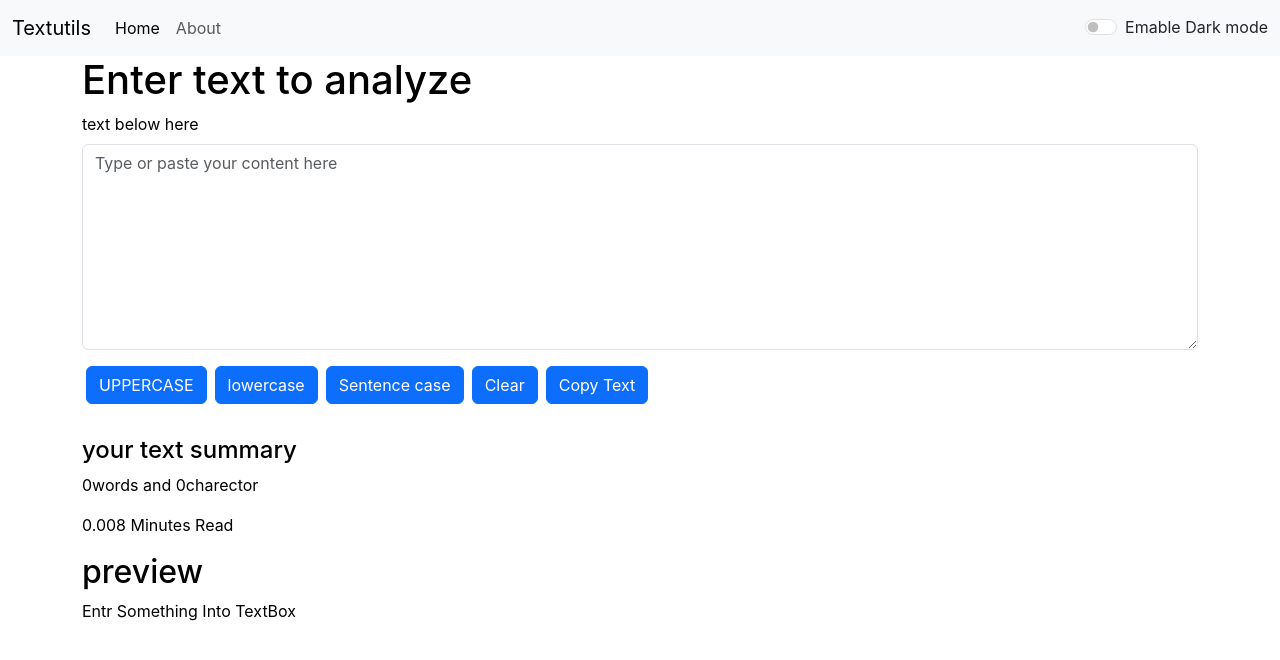
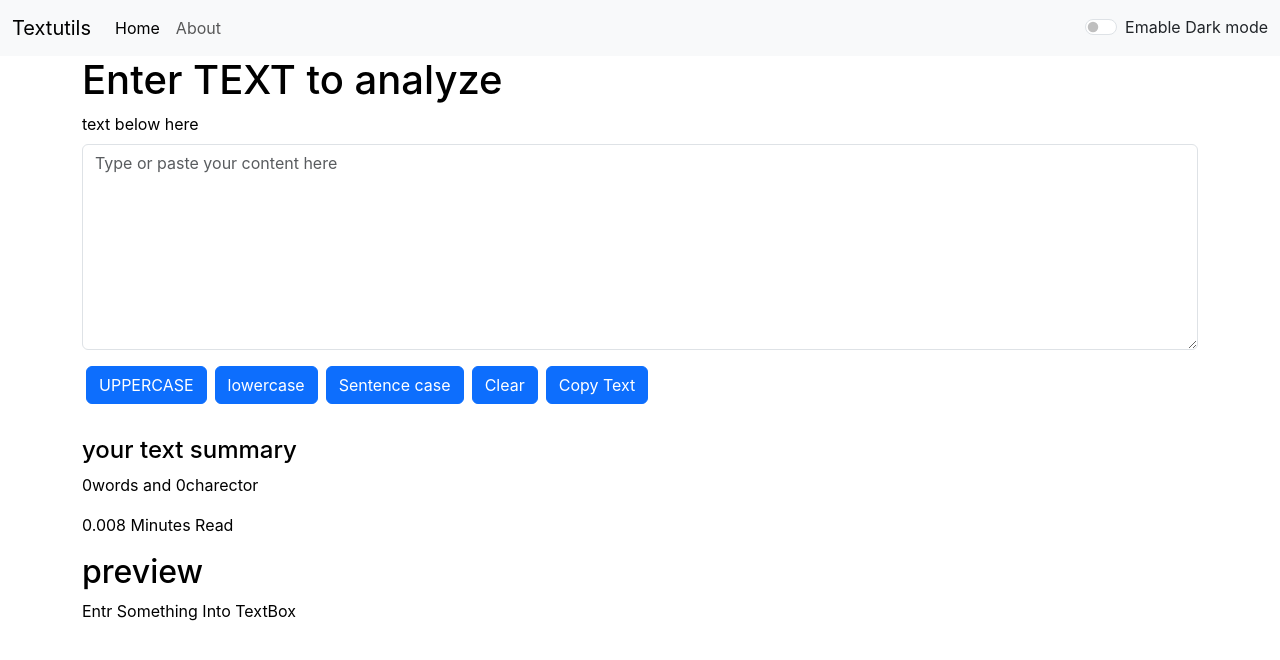
Before and after one commit to vinod73570/TextUtils, a React (Create React App) app: page / in a window 1280 px wide. Shown: the top 660 px of the page. Built offline with nearby package versions, Linux system fonts and the light colour scheme.

Commit message:
Update TextForm heading to use uppercase 'TEXT'

```diff
--- a/src/App.js
+++ b/src/App.js
@@ -63,7 +63,7 @@ function App() {
               <Routes>
                <Route exact path="/about" element={<About />}>
                         </Route>
-                        <Route exact path="/" element={<TextForm heading="Enter text to analyze"  mode={mode} showalert="showalert" />}>
+                        <Route exact path="/" element={<TextForm heading="Enter TEXT to analyze"  mode={mode} showalert="showalert" />}>
                          </Route> </Routes>
          </Router>
 
```
